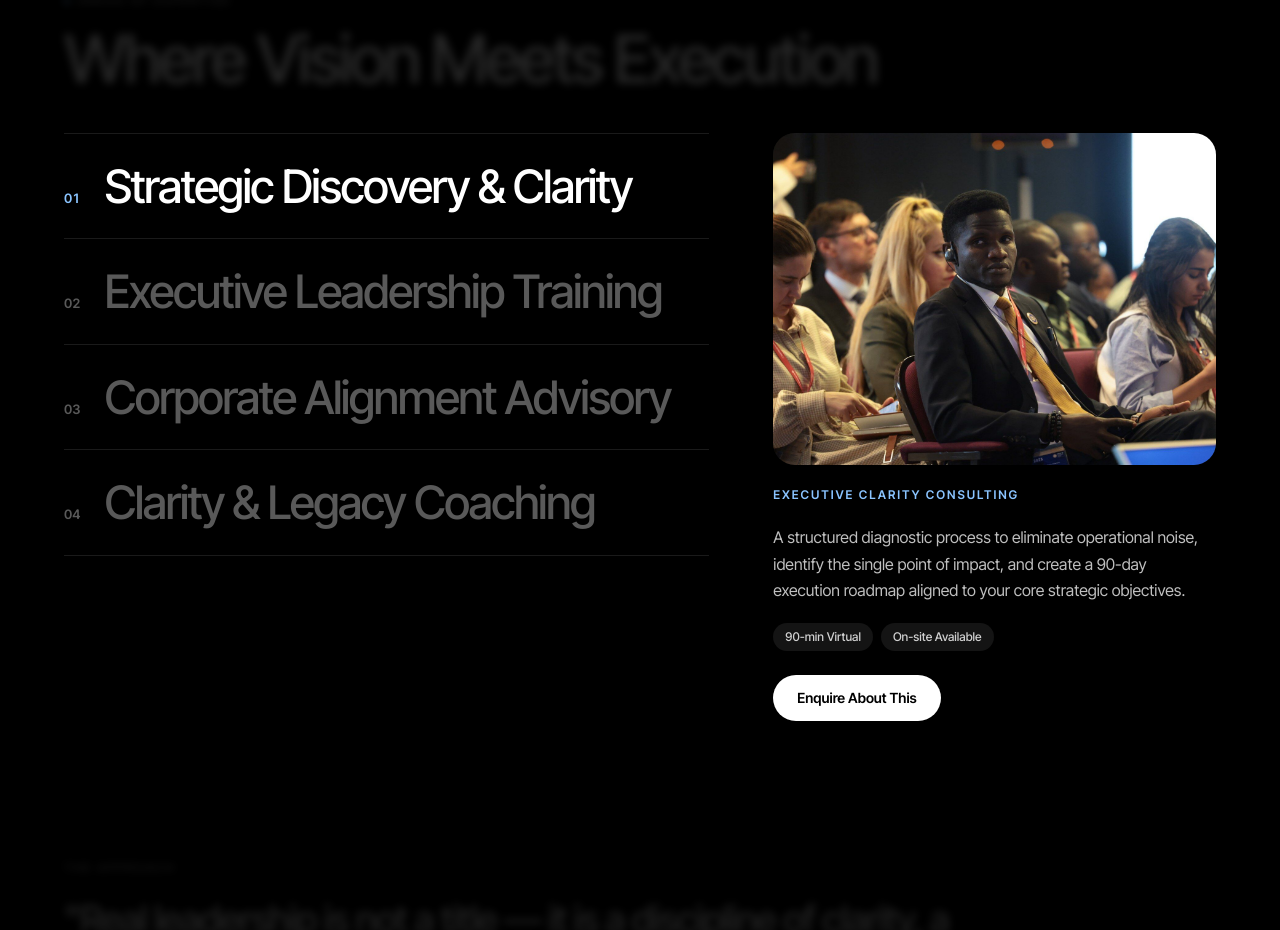
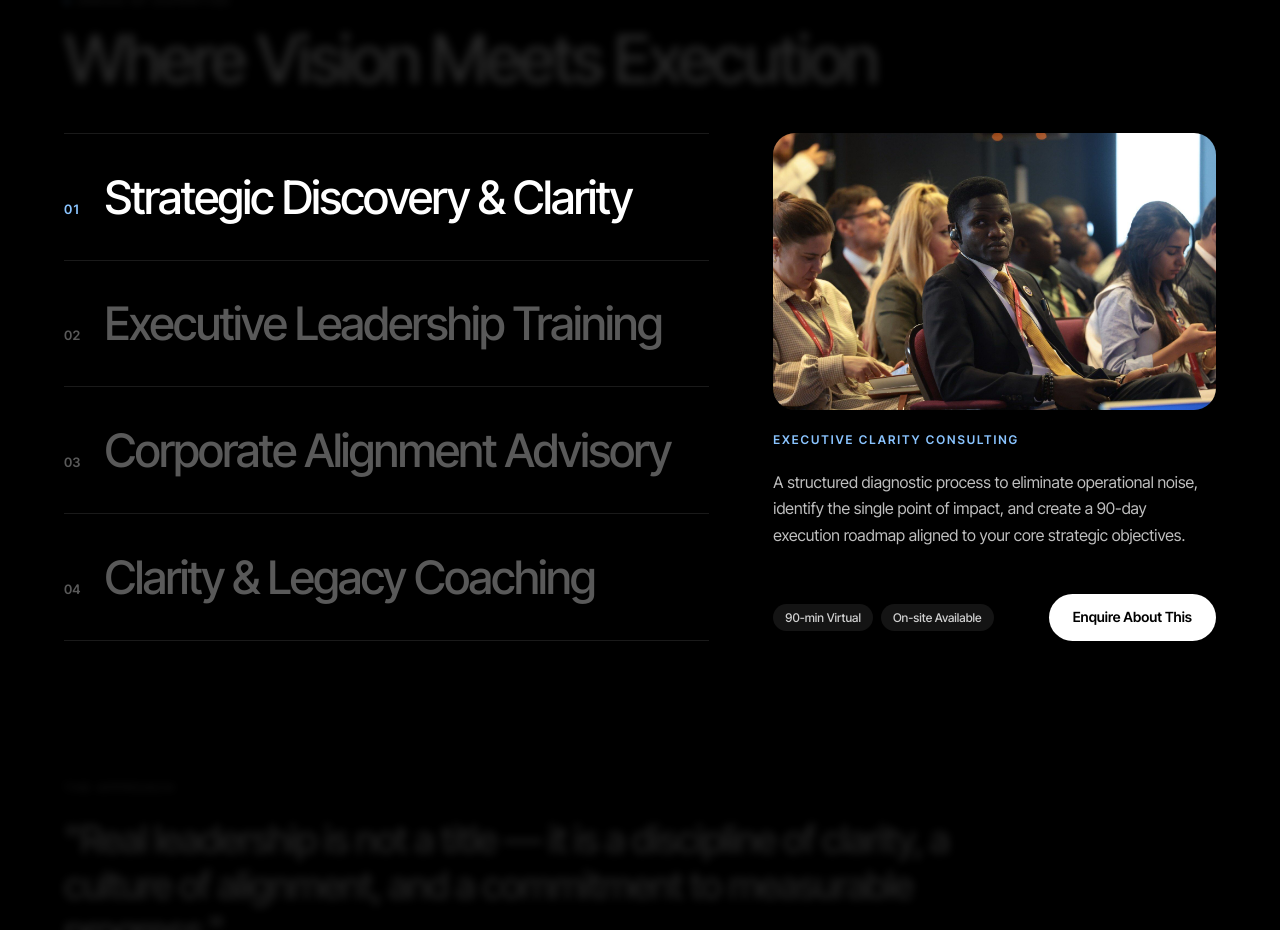
Before and after one commit to Kingsleysam1/sen, a React (Vite) app: page / in a window 1280 px wide. Shown: the part 3320-4250 px from the top of the page. Built offline with nearby package versions, Linux system fonts and the light colour scheme.

Commit message:
Align expertise list with the detail panel: equal heights, button on the bottom line
Co-Authored-By: Claude Opus 5.5 <noreply@anthropic.com>
Claude-Session: https://claude.ai/code/session_01UDskeJGST6Hv6KuPtxFLkk

```diff
--- a/src/components/InitiativesSection.tsx
+++ b/src/components/InitiativesSection.tsx
@@ -56,7 +56,7 @@ type Row = typeof EXPERTISE_ROWS[number];
 function Detail({ item, onOpenBooking }: { item: Row; onOpenBooking: () => void }) {
   return (
     <div className="flex flex-col gap-5">
-      <div className="aspect-[4/3] rounded-[22px] overflow-hidden bg-white/5">
+      <div className="aspect-[4/3] lg:aspect-[16/10] rounded-[22px] overflow-hidden bg-white/5">
         <img
           src={item.image}
           alt={item.title}
@@ -66,18 +66,20 @@ function Detail({ item, onOpenBooking }: { item: Row; onOpenBooking: () => void
         />
       </div>
       <p className="text-[12px] font-semibold tracking-[0.16em] uppercase text-[#8AC4FF]">{item.subtitle}</p>
-      <p className="text-white/75 text-[16px] leading-[1.65]">{item.description}</p>
-      <div className="flex flex-wrap gap-2">
+      <p className="text-white/75 text-[16px] leading-[1.65] lg:min-h-[8.25em] xl:min-h-[6.6em]">{item.description}</p>
+      <div className="flex flex-wrap items-center gap-2">
         {item.tags.map((tag) => (
           <span key={tag} className="text-[12px] font-medium text-white/80 bg-white/[0.08] px-3 py-1 rounded-full">{tag}</span>
         ))}
+        {/* Between lg and xl the button always takes its own line, so every area has the same height */}
+        <span className="hidden lg:block xl:hidden basis-full h-0" aria-hidden="true" />
+        <button
+          onClick={(e) => { e.stopPropagation(); triggerHaptic('medium'); onOpenBooking(); }}
+          className="lg:mt-2 xl:mt-0 ml-auto lg:ml-0 xl:ml-auto px-6 py-3 rounded-full bg-white hover:bg-[#8AC4FF] text-black text-[14px] font-semibold transition-colors cursor-pointer"
+        >
+          Enquire About This
+        </button>
       </div>
-      <button
-        onClick={(e) => { e.stopPropagation(); triggerHaptic('medium'); onOpenBooking(); }}
-        className="self-start mt-1 px-6 py-3 rounded-full bg-white hover:bg-[#8AC4FF] text-black text-[14px] font-semibold transition-colors cursor-pointer"
-      >
-        Enquire About This
-      </button>
     </div>
   );
 }
@@ -103,13 +105,13 @@ export function InitiativesSection({ onOpenBooking }: InitiativesSectionProps) {
           </div>
         </GsapScrollReveal>
 
-        <div className="grid grid-cols-1 lg:grid-cols-12 gap-10 lg:gap-16">
+        <div className="grid grid-cols-1 lg:grid-cols-12 gap-10 lg:gap-16 lg:items-stretch">
           {/* Titles */}
-          <ul className="lg:col-span-7" role="tablist" aria-label="Areas of expertise">
+          <ul className="lg:col-span-7 lg:flex lg:flex-col" role="tablist" aria-label="Areas of expertise">
             {EXPERTISE_ROWS.map((item, i) => {
               const isActive = i === active;
               return (
-                <li key={item.number} className="border-t border-white/10 last:border-b">
+                <li key={item.number} className="border-t border-white/10 last:border-b lg:flex-1 lg:flex lg:flex-col lg:justify-center">
                   <button
                     role="tab"
                     aria-selected={isActive}
@@ -150,7 +152,7 @@ export function InitiativesSection({ onOpenBooking }: InitiativesSectionProps) {
 
           {/* Desktop: the photo and details follow the active title */}
           <div className="hidden lg:block lg:col-span-5">
-            <div className="sticky top-28">
+            <div>
               <AnimatePresence mode="wait">
                 <motion.div
                   key={current.number}
```
